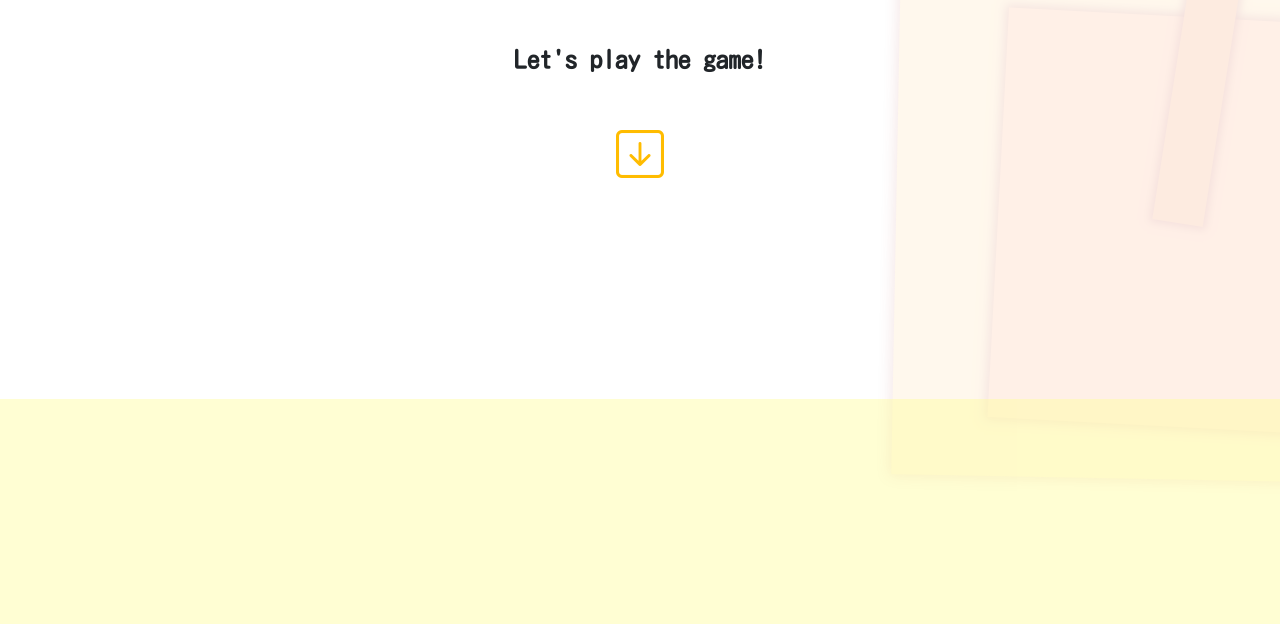
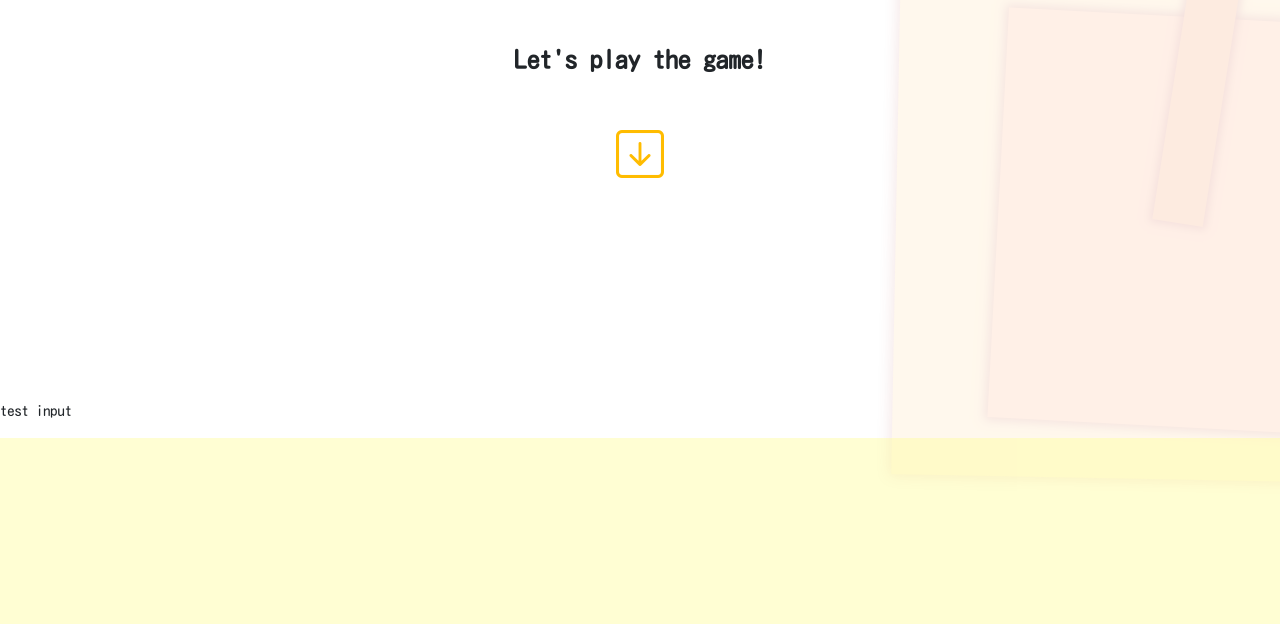
Before and after one commit to lafrin/portfolio, a website: page index.html in a window 1280 px wide. Shown: the part 401-1025 px from the top of the page. Drawn offline with nearby package versions, Linux system fonts and the light colour scheme.

Commit message:
p tag test comit

```diff
--- a/index.html
+++ b/index.html
@@ -83,7 +83,7 @@
 
     </article>
 
-
+<p>test input</p>
 
     <!-- -------- -->
     <!-- game     -->
```
